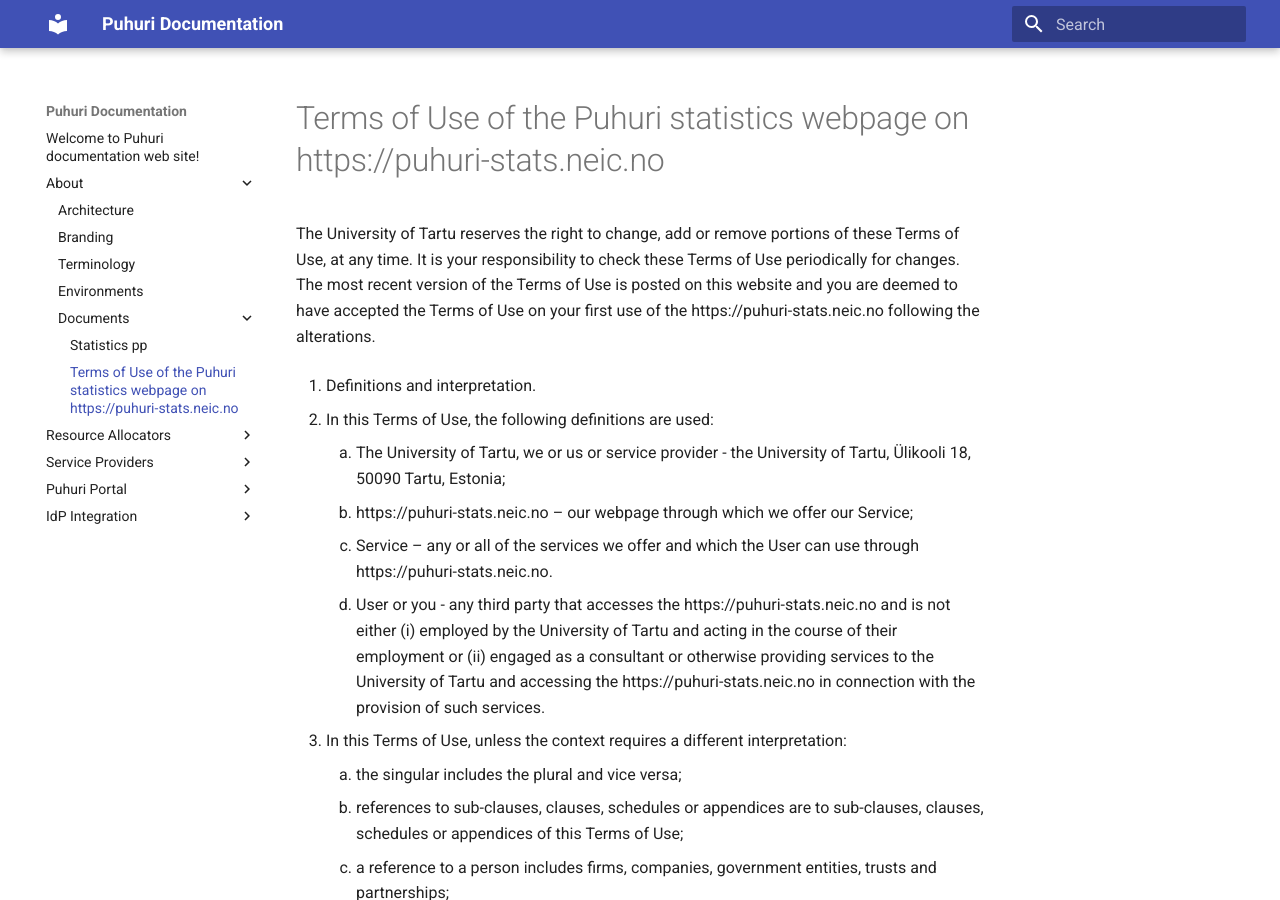
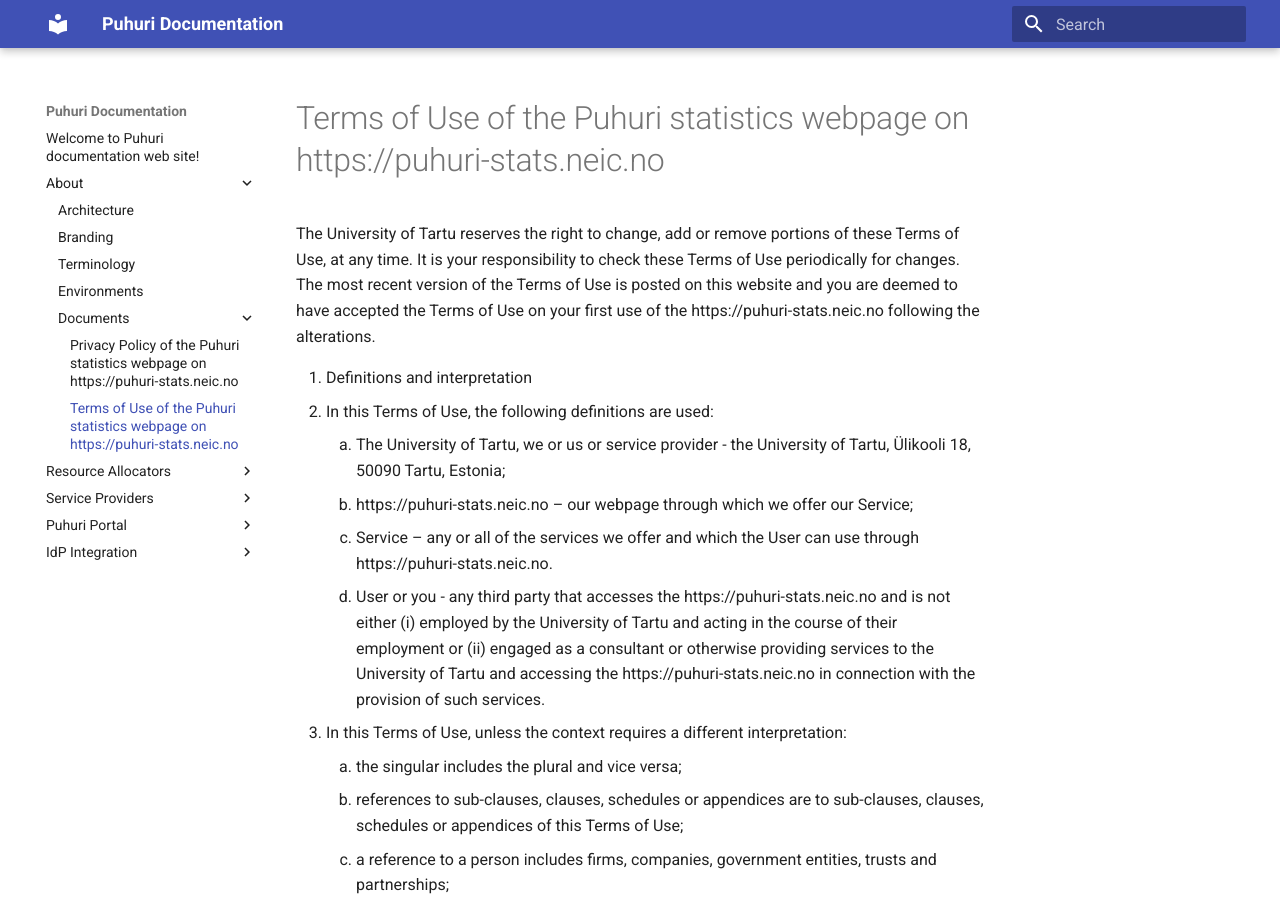
Before and after one commit to neicnordic/puhuri-web, an MkDocs documentation site: the page built from docs/Documents/statistics_tos.md, in a window 1280 px wide and 900 px high. Built offline with MkDocs 1.6.1 and Material for MkDocs 9.7.7, drawn with Linux system fonts in a browser that asks for light colours.

Commit message:
Puhuri statistics privacy policy added

```diff
--- a/docs/Documents/statistics_pp.md
+++ b/docs/Documents/statistics_pp.md
@@ -0,0 +1 @@
+# Privacy Policy of the Puhuri statistics webpage on https://puhuri-stats.neic.no
--- a/docs/Documents/statistics_tos.md
+++ b/docs/Documents/statistics_tos.md
@@ -3,8 +3,7 @@
 The University of Tartu reserves the right to change, add or remove portions of these Terms of Use, at any time. It is your responsibility to check these Terms of Use periodically for changes. The most recent version of the Terms of Use is posted on this website and you are deemed to have accepted the Terms of Use on your first use of the https://puhuri-stats.neic.no following the alterations.
 
 
-1. Definitions and interpretation.
-
+1. Definitions and interpretation
    1. In this Terms of Use, the following definitions are used:
       1. The University of Tartu, we or us or service provider - the University of Tartu, Ülikooli 18, 50090 Tartu, Estonia;
       2. https://puhuri-stats.neic.no – our webpage through which we offer our Service;
```
